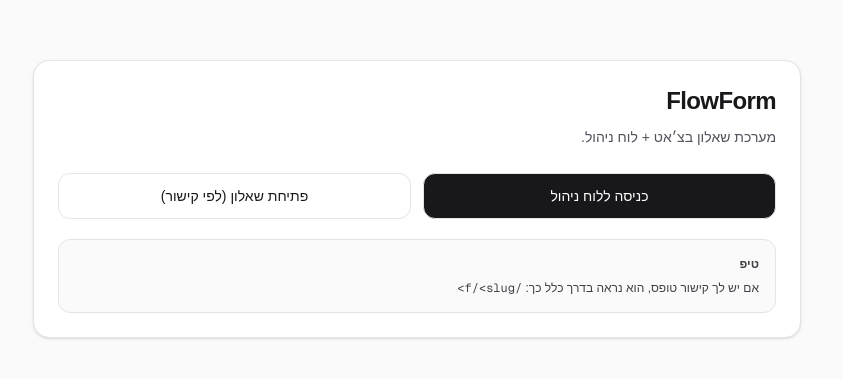
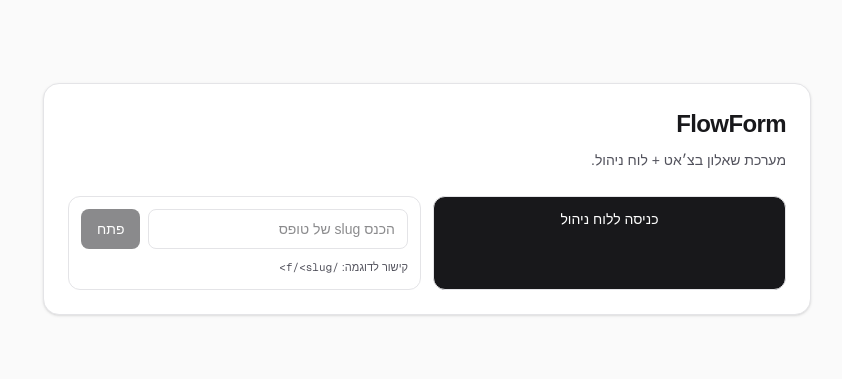
Before and after one commit to ari7129919-lang/flow-form, a Next.js app: page / in a window 1280 px wide. Shown: the part 201-580 px from the top of the page, without its empty margins (372-1214 px from the left). Built offline with nearby package versions, Linux system fonts and the light colour scheme.

Commit message:
Fix client link on homepage

```diff
--- a/app/page.tsx
+++ b/app/page.tsx
@@ -1,6 +1,18 @@
+"use client";
+
 import Link from "next/link";
+import { useRouter } from "next/navigation";
+import { useMemo, useState } from "react";
 
 export default function Home() {
+  const router = useRouter();
+  const [slug, setSlug] = useState("");
+
+  const href = useMemo(() => {
+    const s = slug.trim();
+    return s ? `/f/${encodeURIComponent(s)}` : "";
+  }, [slug]);
+
   return (
     <div className="flex flex-1 items-center justify-center bg-zinc-50 px-4 py-14 dark:bg-black">
       <main className="w-full max-w-3xl">
@@ -20,17 +32,27 @@
               כניסה ללוח ניהול
             </Link>
 
-            <Link
-              href="/f"
-              className="rounded-xl border border-zinc-200 bg-white px-4 py-3 text-center text-sm font-medium text-zinc-900 transition hover:bg-zinc-50 dark:border-zinc-800 dark:bg-zinc-950 dark:text-zinc-50 dark:hover:bg-zinc-900"
-            >
-              פתיחת שאלון (לפי קישור)
-            </Link>
-          </div>
-
-          <div className="mt-5 rounded-xl border border-zinc-200 bg-zinc-50 px-4 py-3 text-xs leading-6 text-zinc-700 dark:border-zinc-800 dark:bg-zinc-900/40 dark:text-zinc-200">
-            <div className="font-semibold">טיפ</div>
-            אם יש לך קישור טופס, הוא נראה בדרך כלל כך: <span className="font-mono">/f/&lt;slug&gt;</span>
+            <div className="rounded-xl border border-zinc-200 bg-white p-3 dark:border-zinc-800 dark:bg-zinc-950">
+              <div className="flex gap-2">
+                <input
+                  value={slug}
+                  onChange={(e) => setSlug(e.target.value)}
+                  placeholder="הכנס slug של טופס"
+                  className="h-10 w-full rounded-lg border border-zinc-200 bg-white px-3 text-sm text-zinc-900 outline-none focus:border-zinc-400 dark:border-zinc-800 dark:bg-zinc-950 dark:text-zinc-50 dark:focus:border-zinc-600"
+                />
+                <button
+                  type="button"
+                  disabled={!href}
+                  onClick={() => href && router.push(href)}
+                  className="h-10 shrink-0 rounded-lg bg-zinc-900 px-4 text-sm font-medium text-white transition enabled:hover:bg-zinc-800 disabled:opacity-50"
+                >
+                  פתח
+                </button>
+              </div>
+              <div className="mt-2 text-[11px] leading-5 text-zinc-600 dark:text-zinc-400">
+                קישור לדוגמה: <span className="font-mono">/f/&lt;slug&gt;</span>
+              </div>
+            </div>
           </div>
         </div>
       </main>
```
